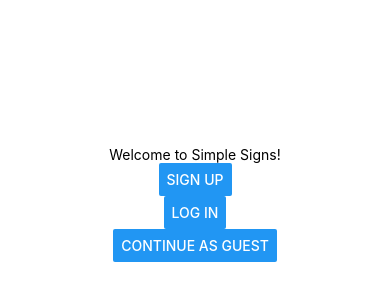
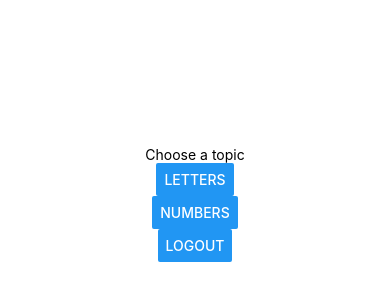
Before and after one commit to DeltaCharlie8/bslapp, a React Native app: screen /library in a window 390 px wide. Shown: the part 218-518 px from the top of the page. Built offline with nearby package versions, Linux system fonts and the light colour scheme.

Commit message:
Create BSL Library  and update homepage button to navigate to library

```diff
--- a/App.js
+++ b/App.js
@@ -9,6 +9,7 @@ import SignUp from './screens/signUp';
 import Homepage from './screens/homepage';
 import Login from './screens/login';
 import Profile from './screens/profile';
+import Library from './screens/library'
 
 const Stack = createNativeStackNavigator();
 
@@ -56,6 +57,10 @@ const App = () => {
           component={Login}
         />
         <Stack.Screen
+          name="library"
+          component={Library}
+        />
+        <Stack.Screen
           name="profile"
           component={Profile}
         />
--- a/screens/homepage.js
+++ b/screens/homepage.js
@@ -6,7 +6,9 @@ const Homepage = ({navigation}) => {
     return (
         <View style={styles.container}>
             <StatusBar style="auto" />
-            <Button title = "BSL Library" />
+            <Button title = "BSL Library"
+              onPress={() => navigation.navigate("library")}
+            />
             {/*<Button title = "Quizzes" />*/ /*this will be active once MVPs are met*/}
             <Button title = "Profile"
               onPress={() => navigation.navigate("profile")}
--- /dev/null
+++ b/screens/library.js
@@ -0,0 +1,39 @@
+import { StatusBar } from 'expo-status-bar';
+import * as React from 'react';
+import { StyleSheet, View, Button, Alert, Text } from 'react-native';
+
+const Library = ({navigation}) => {
+    return (
+        <View style={styles.container}>
+            <Text>Choose a topic</Text>
+            <StatusBar style="auto" />
+            <Button title = "Letters"
+                onPress={() => {Alert.alert('Letters has been pressed')}}/>
+            <Button title = "Numbers"
+                onPress={() => {Alert.alert('Numbers has been pressed')}}/>
+            <Button title = "Logout"
+                onPress={() => {
+                    Alert.alert('You have been logged out');
+                    navigation.navigate("launchScreen");
+                }}
+            />
+        </View>
+    );
+};
+
+const styles = StyleSheet.create({
+    container: {
+      flex: 1,
+      backgroundColor: '#fff',
+      alignItems: 'center',
+      justifyContent: 'center',
+    },
+    input: {
+      height: 40,
+      margin: 12,
+      borderWidth: 1,
+      padding: 10,
+    },
+  });
+
+export default Library
```
